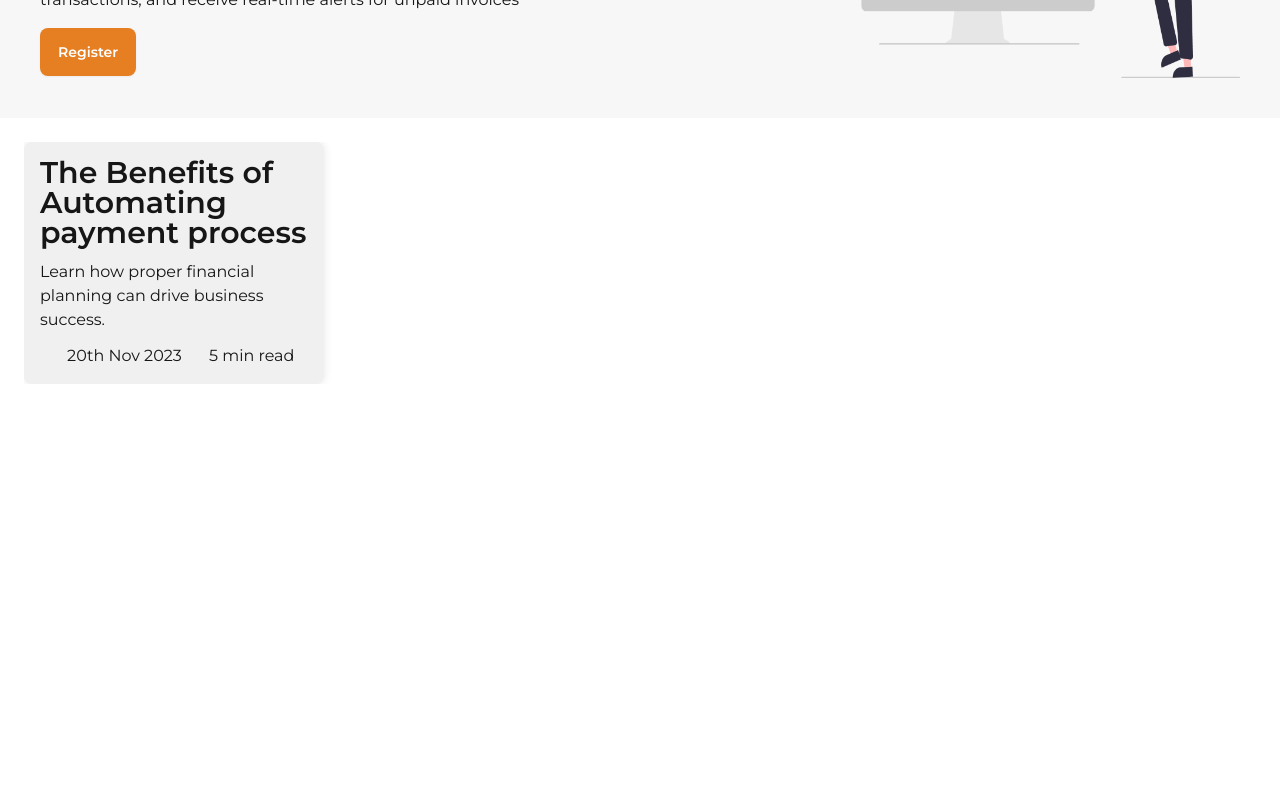
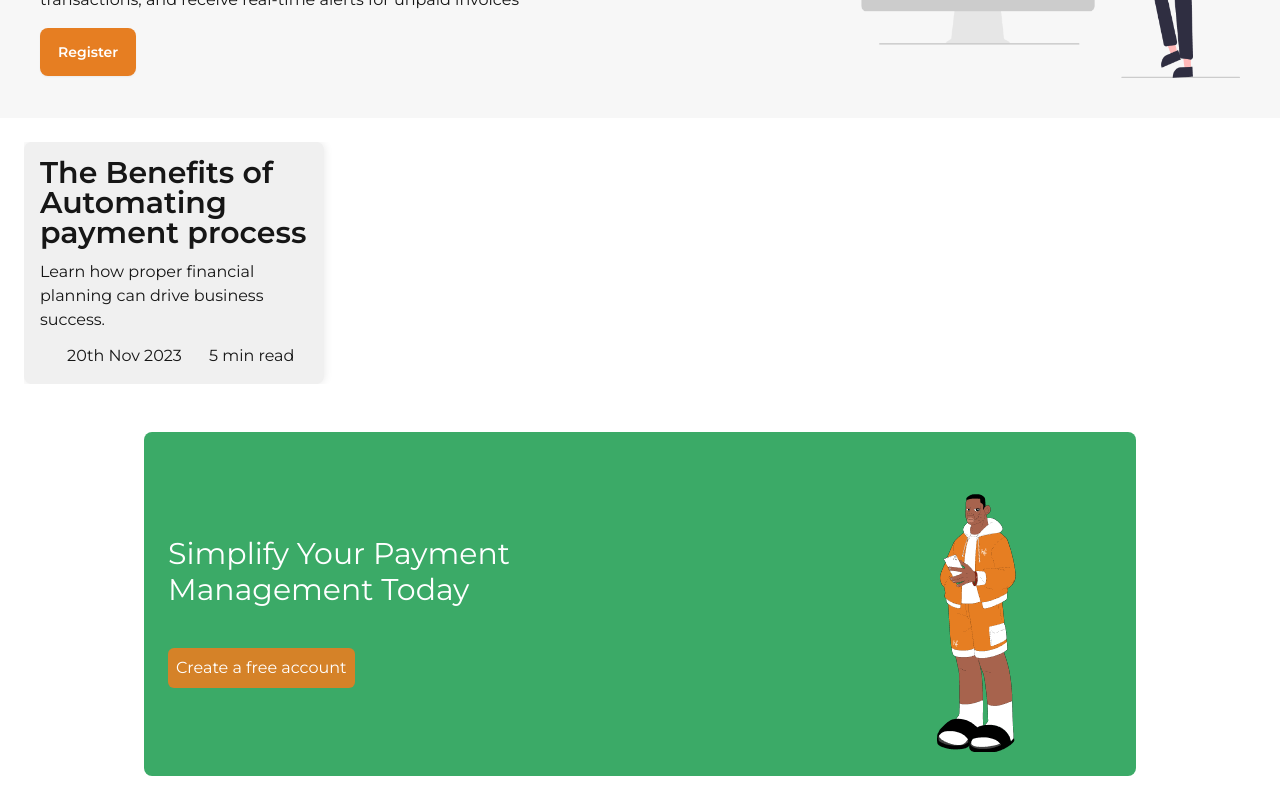
Before and after one commit to sparkle666/Bizpay, a React (Vite) app: page / in a window 1280 px wide. Shown: the part 1476-2276 px from the top of the page. Before the commit the page ends 1884 px from the top, so only its background shows below. Built offline with nearby package versions, Linux system fonts and the light colour scheme.

Commit message:
Feat: Simplify Payments section

```diff
--- /dev/null
+++ b/src/components/SimplifyPayments.tsx
@@ -0,0 +1,24 @@
+import SimplifyPayment from "../assets/simplifypayment.png"
+
+const SimplifyPayments = () => {
+    return (
+        <section className="max-w-screen-lg mx-auto py-6 px-4">
+            <div className="bg-[#3BAA67] flex justify-between rounded-lg p-6">
+                <span className="space-y-10 pt-20">
+                    <h1 className="text-white text-3xl">
+                        Simplify Your Payment <br />
+                        Management Today
+                    </h1>
+                    <button className="bg-[#E67E22]/90 hover:bg-[#E67E22] text-white p-2 rounded-md">
+                        Create a free account
+                    </button>
+                </span>
+                <span>
+                    <img src={SimplifyPayment} className="" alt="vector" />
+                </span>
+            </div>
+        </section>
+    )
+}
+
+export default SimplifyPayments
--- a/src/pages/LandingPage.tsx
+++ b/src/pages/LandingPage.tsx
@@ -3,6 +3,7 @@ import InfoSection from "../components/InfoSection"
 import Navbar from "../components/Navbar"
 import SecondInfoSection from "../components/SecondInfoSection"
 import ThirdSectionScrollable from "../components/ThirdSectionScrollable"
+import SimplifyPayments from "../components/SimplifyPayments"
 
 const LandingPage = () => {
   return (
@@ -12,6 +13,7 @@ const LandingPage = () => {
       <InfoSection />
       <SecondInfoSection />
       <ThirdSectionScrollable />
+      <SimplifyPayments />
     </div>
   )
 }
```
Also changed, not shown: src/assets/simplifypayment.png (added).
